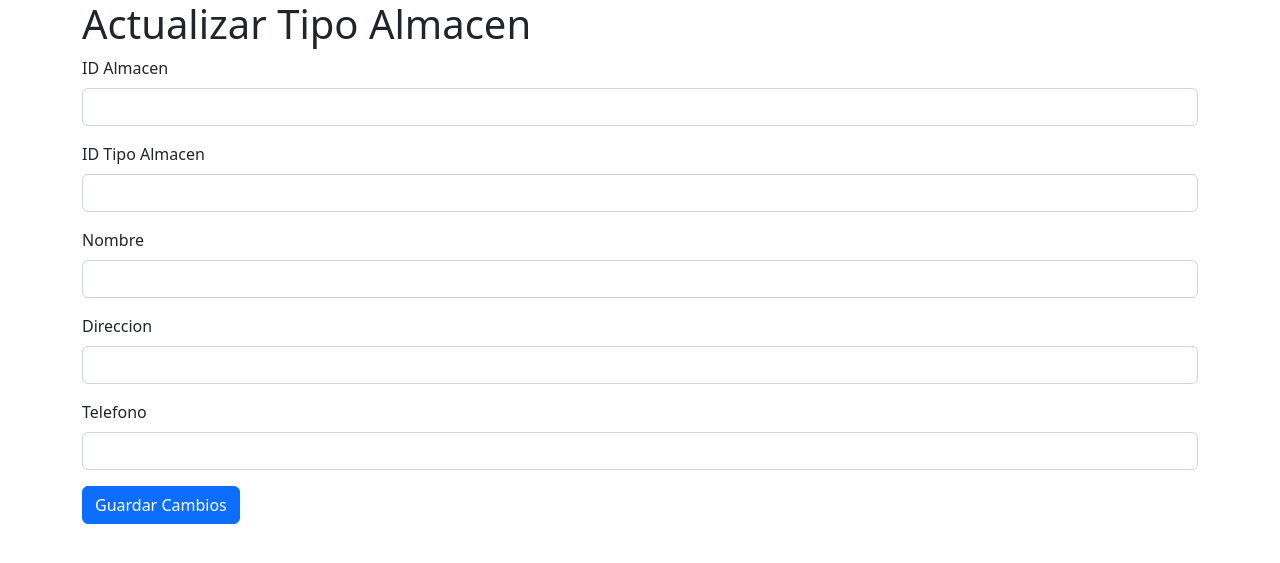
After one commit to RobertoMarroquinS/proyectofinal, a CodeIgniter 4 app: the page made by app/Views/frm_actualizar_almacen.php in a window 1280 px wide. The commit adds this page. Shown: the top 563 px of the page. Run offline with PHP 8.4 and a stand-in for CodeIgniter, Linux system fonts and the light colour scheme; the template is opened without the code that fills it, so the values that code supplies are empty; some libraries are stand-ins or nearby versions.

Commit message:
correciones en almacen

```diff
--- a/app/Controllers/Trabajadores.php
+++ b/app/Controllers/Trabajadores.php
@@ -30,7 +30,7 @@ class Trabajadores extends Controller{
 
     public function datosTrabajadores($idusuario=null){
         $trabajador = new Usuario();
-        $datos['usuarios']=$trabajador->where('id_usuario',$idusuario)->first();
+        $datos['usuario']=$trabajador->where('id_usuario',$idusuario)->first();
         return view('frm_actualizar_trabajador',$datos);
     }
 
@@ -50,7 +50,7 @@ class Trabajadores extends Controller{
         $datos['lista_trabajador'] = $trabajador->findAll();
         return view('trabajadores',$datos);
     }
-    public function eliminarTrabajador($idusuario){
+    public function eliminarTrabajadores($idusuario){
         $trabajador = new Usuario();
         $trabajador->delete($idusuario);
         $datos['lista_trabajador'] = $trabajador->findAll();
--- a/app/Views/almacen.php
+++ b/app/Views/almacen.php
@@ -27,7 +27,7 @@
                         <button type="button" class="btn-close" data-bs-dismiss="modal" aria-label="Close"></button>
                     </div>
                     <div class="modal-body">
-                        <form action="<?= base_url('nuevoAlmacen') ?>" method="post">
+                        <form action="<?= base_url('nuevoalmacen') ?>" method="post">
                             <div class="mb-3">
                                 <label for="txt_idalmacen" class="form-label">ID Almacen</label>
                                 <input type="text" class="form-control" name="txt_idalmacen" placeholder="Ingrese ID Almacen">
--- /dev/null
+++ b/app/Views/frm_actualizar_almacen.php
@@ -0,0 +1,42 @@
+<!doctype html>
+<html lang="es">
+<head>
+    <meta charset="utf-8">
+    <meta name="viewport" content="width=device-width, initial-scale=1">
+    <title>Actualizar Tipo de Producto</title>
+    <link href="https://cdn.jsdelivr.net/npm/bootstrap@5.2.0/dist/css/bootstrap.min.css" rel="stylesheet" integrity="sha384-gH2yIJqKdNHPEq0n4Mqa/HGKIhSkIHeL5AyhkYV8i59U5AR6csBvApHHNl/vI1Bx" crossorigin="anonymous">
+</head>
+<body>
+    <div class="container">
+        <h1>Actualizar Tipo Almacen</h1>
+        <form action="<?= base_url('actualizar_almacen') ?>" method="post">
+            <div class="mb-3">
+                <label for="txt_idalmacen" class="form-label">ID Almacen</label>
+                <input type="text" class="form-control" name="txt_idalmacen" value="<?= $almacen['id_almacen'] ?>" readonly>
+            </div>
+            <div class="mb-3">
+                <label for="txt_idtalmacen" class="form-label">ID Tipo Almacen</label>
+                <input type="text" class="form-control" name="txt_idtalmacen" value="<?= $almacen['id_tipo_almacen'] ?>">
+            </div>
+            <div class="mb-3">
+                <label for="txt_nombre" class="form-label">Nombre</label>
+                <input type="text" class="form-control" name="txt_nombre" value="<?= $almacen['nombre'] ?>">
+            </div>
+            <div class="mb-3">
+                <label for="txt_direccion" class="form-label">Direccion</label>
+                <input type="text" class="form-control" name="txt_direccion" value="<?= $almacen['direccion'] ?>">
+            </div>
+            <div class="mb-3">
+                <label for="txt_telefono" class="form-label">Telefono</label>
+                <input type="text" class="form-control" name="txt_telefono" value="<?= $almacen['telefono'] ?>">
+            </div>
+            <div class="mb-3">
+                <input type="submit" class="btn btn-primary" name="btn_guardar_Tproducto" value="Guardar Cambios">
+            </div>
+
+        </form>
+
+        <script src="https://cdn.jsdelivr.net/npm/bootstrap@5.2.0/dist/js/bootstrap.bundle.min.js" integrity="sha384-A3rJD856KowSb7dwlZdYEkO39Gagi7vIsF0jrRAoQmDKKtQBHUuLZ9AsSv4jD4Xa" crossorigin="anonymous"></script>
+</body>
+
+</html>
--- a/app/Views/menutrabajador.php
+++ b/app/Views/menutrabajador.php
@@ -14,10 +14,10 @@
            <u><b><a href="#" class="list-group-item list-group-item-action active" aria-current="true">
                 Menú Principal
             </a></b></u>
+            <a href="<?=base_url('talmacen') ?>" class="list-group-item list-group-item-action">Tipos Almacenes</a>
+            <a href="<?=base_url('almacen') ?>" class="list-group-item list-group-item-action">Almacenes</a>
             <a href="<?=base_url('') ?>" class="list-group-item list-group-item-action">Tipos Productos</a>
             <a href="<?=base_url('') ?>" class="list-group-item list-group-item-action">Productos</a>
-            <a href="<?=base_url('') ?>" class="list-group-item list-group-item-action">Tipos Almacenes</a>
-            <a href="<?=base_url('') ?>" class="list-group-item list-group-item-action">Almacenes</a>
             <a href="<?=base_url('') ?>" class="list-group-item list-group-item-action">Tipos Transacciones</a>
             <a href="<?=base_url('') ?>" class="list-group-item list-group-item-action">Inventarios</a>
         </div>
--- a/app/Views/trabajadores.php
+++ b/app/Views/trabajadores.php
@@ -104,7 +104,7 @@
                 <td><?=$registro['id_tipo_usuario'] ?></td>
                 <td><?=$registro['id_almacen'] ?></td>
                 <td>
-                <a href="<?= base_url('datos_trabajadores/' . $registro['id_usuario']) ?>"><i class="fa-solid fa-pencil"></i></a>
+                <a href="<?= base_url('datos_trabajador/' . $registro['id_usuario']) ?>"><i class="fa-solid fa-pencil"></i></a>
                 <a href="<?= base_url('eliminar_trabajador/' . $registro['id_usuario']) ?>"><i class="fa-solid fa-trash-can"></i></a>
                 </td>
             </tr>
```
Also changed, not shown: app/Config/Routes.php (+5 -5 lines), app/Controllers/Almacenes.php (+23 -0 lines), app/Views/frm_actualizar_trabajador.php (+10 -11 lines).
